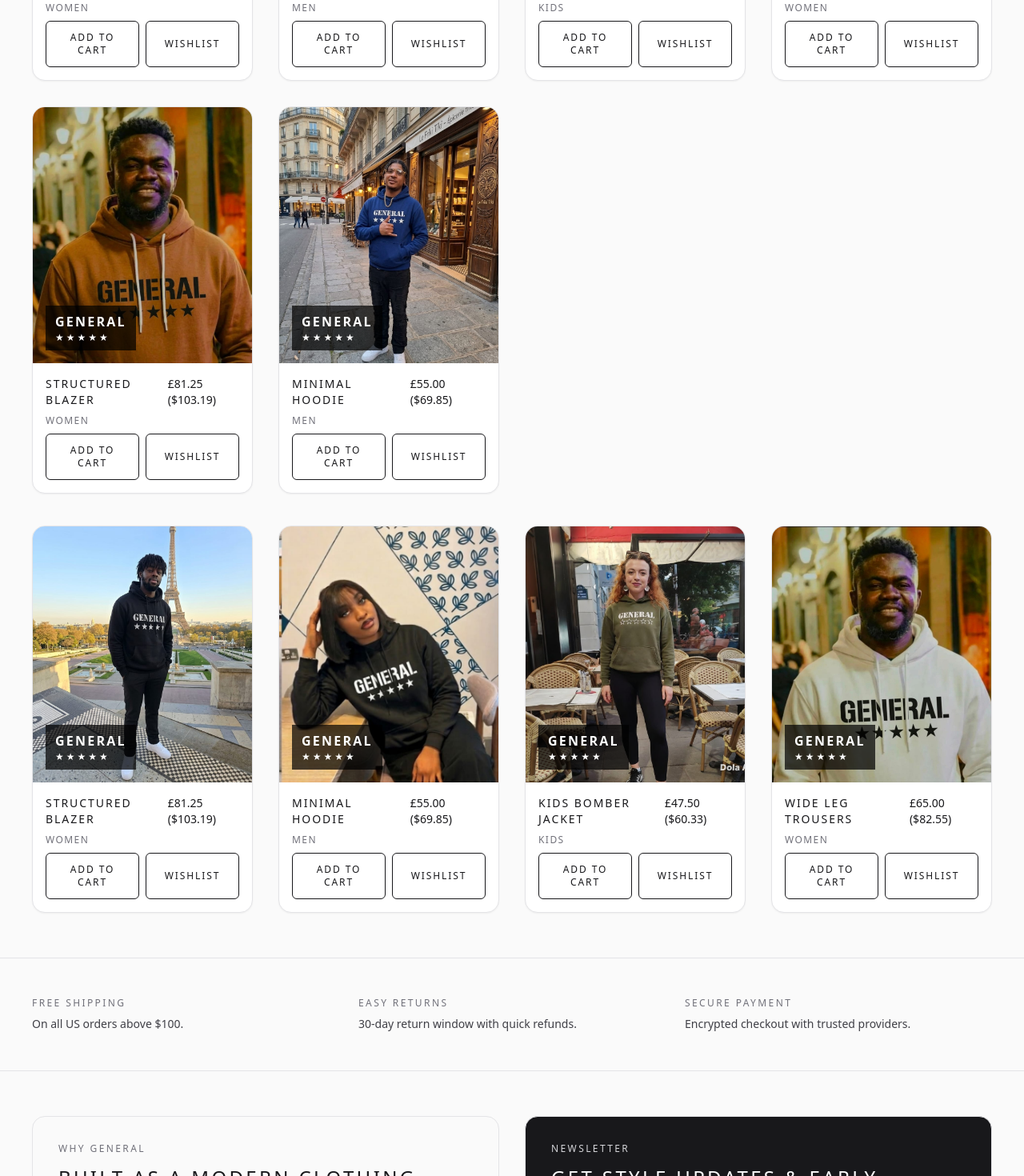
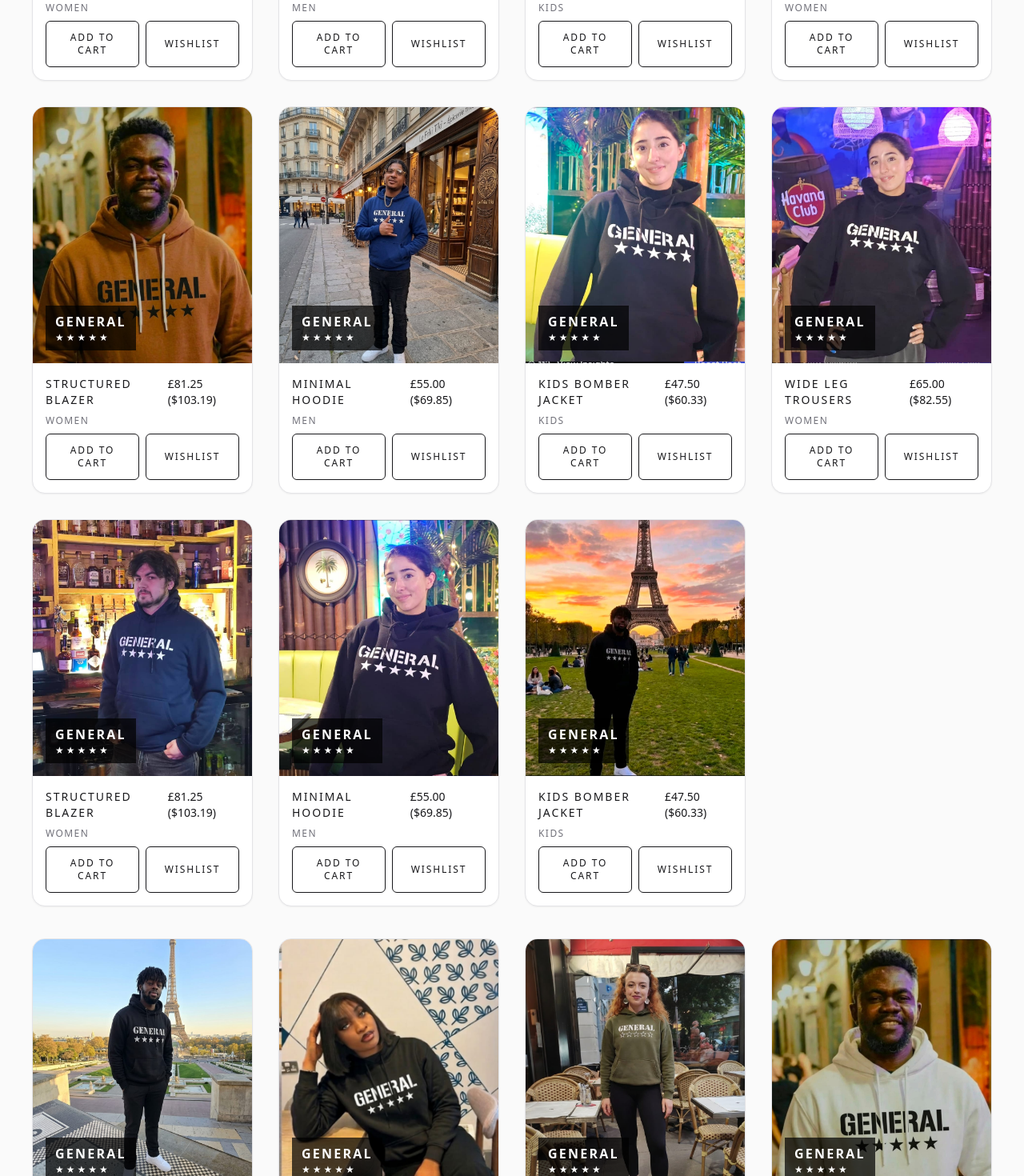
Before and after one commit to photon-e/store, a Next.js app: page / in a window 1280 px wide. Shown: the part 1180-2650 px from the top of the page at 80% size. Built offline with nearby package versions, Linux system fonts and the light colour scheme.

Commit message:
Show all featured product images

```diff
--- a/app/page.tsx
+++ b/app/page.tsx
@@ -11,6 +11,11 @@ export default function HomePage() {
     '/images/product-4.jpg',
     '/images/product-5.jpg',
     '/images/product-6.jpg',
+    '/images/IMG_9520.JPG',
+    '/images/IMG_9521.JPG',
+    '/images/IMG_9522.JPG',
+    '/images/IMG_9523.JPG',
+    '/images/IMG_9524.JPG',
   ];
 
   return (
@@ -23,7 +28,7 @@ export default function HomePage() {
           <Link href="/shop" className="text-xs uppercase tracking-[0.18em] text-zinc-500">View all</Link>
         </div>
         <div className="mb-10 grid gap-8 sm:grid-cols-2 lg:grid-cols-4">
-          {featuredImages.slice(0, 8).map((image, index) => {
+          {featuredImages.map((image, index) => {
             const product = sampleProducts[index % sampleProducts.length];
             return <ProductCard key={`featured-${product._id}-${image}`} product={{ ...product, images: [image] }} />;
           })}
```
